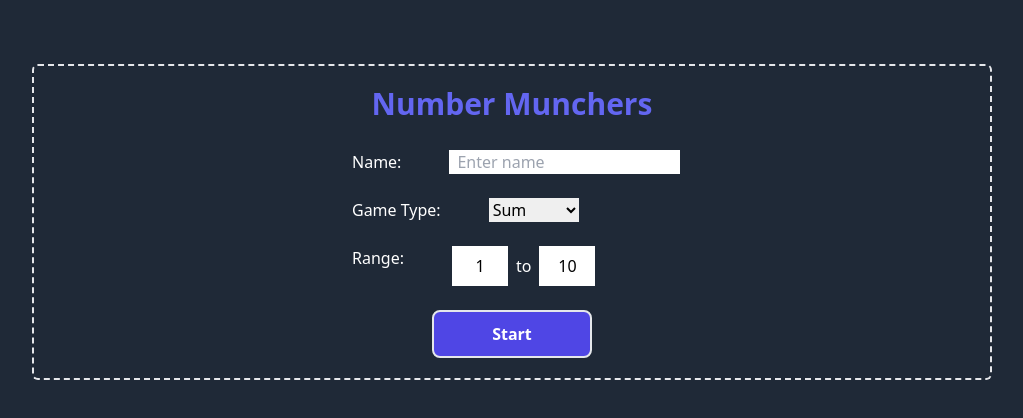
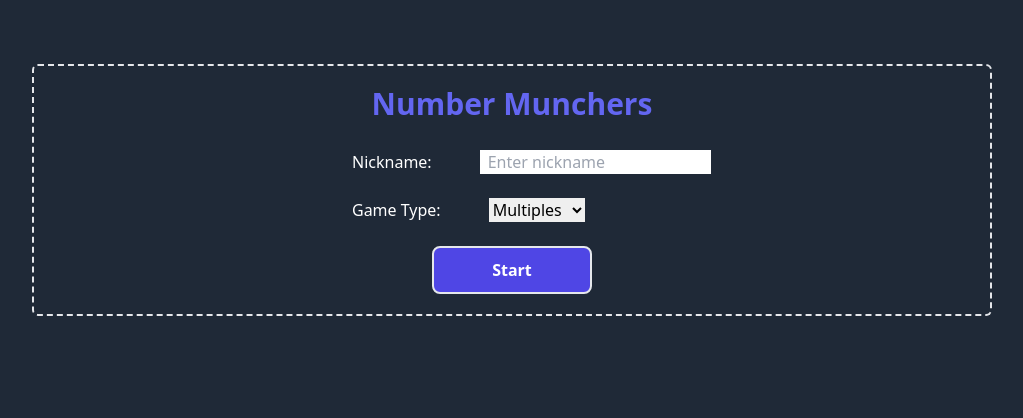
Before and after one commit to alexanderdeweert/number-munchers, a Next.js app: page / in a window 1280 px wide. Shown: the top 418 px of the page, without its empty margins (128-1151 px from the left). Built offline with nearby package versions, Linux system fonts and the light colour scheme.

Commit message:
added rxjs and a simple gameloop

```diff
--- a/next.config.js
+++ b/next.config.js
@@ -1,7 +1,7 @@
 /** @type {import('next').NextConfig} */
 const nextConfig = {
-  reactStrictMode: true,
+  reactStrictMode: false,
   swcMinify: true,
-}
+};
 
-module.exports = nextConfig
+module.exports = nextConfig;
--- a/package.json
+++ b/package.json
@@ -17,6 +17,7 @@
     "next": "13.0.4",
     "react": "18.2.0",
     "react-dom": "18.2.0",
+    "rxjs": "^7.5.7",
     "typescript": "4.9.3"
   },
   "devDependencies": {
--- a/pages/index.tsx
+++ b/pages/index.tsx
@@ -3,18 +3,19 @@
 import { SetStateAction, useState } from "react";
 import styles from "../styles/Home.module.css";
 import { useRouter } from "next/router";
+import { ParsedUrlQueryInput } from "querystring";
 
 export default function Home() {
   enum GameType {
-    Sum = "sum",
     Multiples = "multiples",
-    Multiply = "multiply",
-    Divide = "divide",
+    Factors = "factors",
+    Primes = "primes",
+    Equality = "equality",
+    Inequality = "inequality",
   }
+
   const [name, setName] = useState("");
-  const [gameType, setGameType] = useState(GameType.Sum);
-  const [rangeFrom, setRangeFrom] = useState(1);
-  const [rangeTo, setRangeTo] = useState(10);
+  const [gameType, setGameType] = useState(GameType.Multiples);
   const router = useRouter();
 
   function handleNameInputChange(e: React.ChangeEvent<HTMLInputElement>) {
@@ -26,30 +27,14 @@
   function getCapitalizedFirstCharString(s: String): String {
     return s[0].toUpperCase().concat(s.substring(1));
   }
-  function handleRangeFromChange(e: React.ChangeEvent<HTMLInputElement>) {
-    setValidRangeNumber(setRangeFrom, e);
-  }
-  function handleRangeToChange(e: React.ChangeEvent<HTMLInputElement>) {
-    setValidRangeNumber(setRangeTo, e);
-  }
-  function setValidRangeNumber(
-    stateSetter: (value: SetStateAction<number>) => void,
-    e: React.ChangeEvent<HTMLInputElement>
-  ) {
-    const value = e.target.value;
-    if (isNaN(parseInt(value))) {
-      return stateSetter(0);
-    }
-    return stateSetter(parseInt(value));
-  }
 
   function handleStartClick() {
     return () => {
-      console.log(`~~~ start clicked: ${[name, gameType, rangeFrom, rangeTo]}`);
+      let params: ParsedUrlQueryInput = { name: name, gameType: gameType };
       router.push(
         {
           pathname: "play",
-          query: { a: "foo", b: "bar" },
+          query: params,
         },
         "play"
       );
@@ -66,10 +51,10 @@
       <div className="w-80">
         {/* Name Input */}
         <div className="name-input-container flex justify-left pt-2 mb-4">
-          <label className="text-white pr-2 mr-10">Name:</label>
+          <label className="text-white pr-2 mr-10">Nickname:</label>
           <input
             className="indent-2"
-            placeholder="Enter name"
+            placeholder="Enter nickname"
             value={name}
             onChange={handleNameInputChange}
           ></input>
@@ -79,35 +64,22 @@
         <div className="flex justify-left pt-2 mb-4">
           <label className="text-white pr-2 mr-10">Game Type:</label>
           <select value={gameType} onChange={handleSelectGameTypeChange}>
-            <option value={GameType.Sum}>
-              {getCapitalizedFirstCharString(GameType.Sum)}
-            </option>
             <option value={GameType.Multiples}>
               {getCapitalizedFirstCharString(GameType.Multiples)}
             </option>
-            <option value={GameType.Multiply}>
-              {getCapitalizedFirstCharString(GameType.Multiply)}
+            <option value={GameType.Factors}>
+              {getCapitalizedFirstCharString(GameType.Factors)}
             </option>
-            <option value={GameType.Divide}>
-              {getCapitalizedFirstCharString(GameType.Divide)}
+            <option value={GameType.Primes}>
+              {getCapitalizedFirstCharString(GameType.Primes)}
+            </option>
+            <option value={GameType.Equality}>
+              {getCapitalizedFirstCharString(GameType.Equality)}
+            </option>
+            <option value={GameType.Inequality}>
+              {getCapitalizedFirstCharString(GameType.Inequality)}
             </option>
           </select>
-        </div>
-
-        {/* Range */}
-        <div className="flex justify-left pt-2 mb-4">
-          <label className="text-white pr-2 mr-10">Range:</label>
-          <input
-            className="w-14 text-center"
-            value={rangeFrom}
-            onChange={handleRangeFromChange}
-          ></input>
-          <label className="text-white m-2">to</label>
-          <input
-            className="w-14 text-center"
-            value={rangeTo}
-            onChange={handleRangeToChange}
-          ></input>
         </div>
 
         {/* Start Button */}
--- a/pages/play.tsx
+++ b/pages/play.tsx
@@ -1,11 +1,44 @@
-import Head from "next/head";
-import Image from "next/image";
-import { SetStateAction, useState } from "react";
-import styles from "../styles/Home.module.css";
 import { useRouter } from "next/router";
+import { useEffect } from "react";
+import { interval, Subscription } from "rxjs";
 
 export default function Play() {
+  const timer = interval(128);
+  const sub = new Subscription();
+
+  //Crude gameloop.
+  //7.5 fps is 128ms interval
+  useEffect(() => {
+    sub.add(
+      timer.subscribe((i) => {
+        console.log(`~~~ tick: ${i}`);
+      })
+    );
+
+    return () => {
+      sub.unsubscribe();
+    };
+  }, []);
+  // useEffect(() => {
+  //   console.log("~~~ unsubscribe");
+
+  // });
   const router = useRouter();
+  const { name, gameType } = router.query;
+  /**
+   * I need to render a game board via state (not going into redux for this - maybe next project)
+   * We can maybe store the state in just a regular old JSON object :think:
+   *
+   * We need
+   * -An X and Y coordinate for each square
+   * -A display value
+   * -An eaten state (boolean)
+   * -Player occupied
+   * -Troggle occupied
+   * -A running game loop that maybe repeats at quarter second intervals (could also experiment with 30fps)
+   * -
+   */
+
   return (
     <div>
       <h1>{router.query.a}</h1>
```
Also changed, not shown: 1 other file (tests, documents, lock files or other folders).
